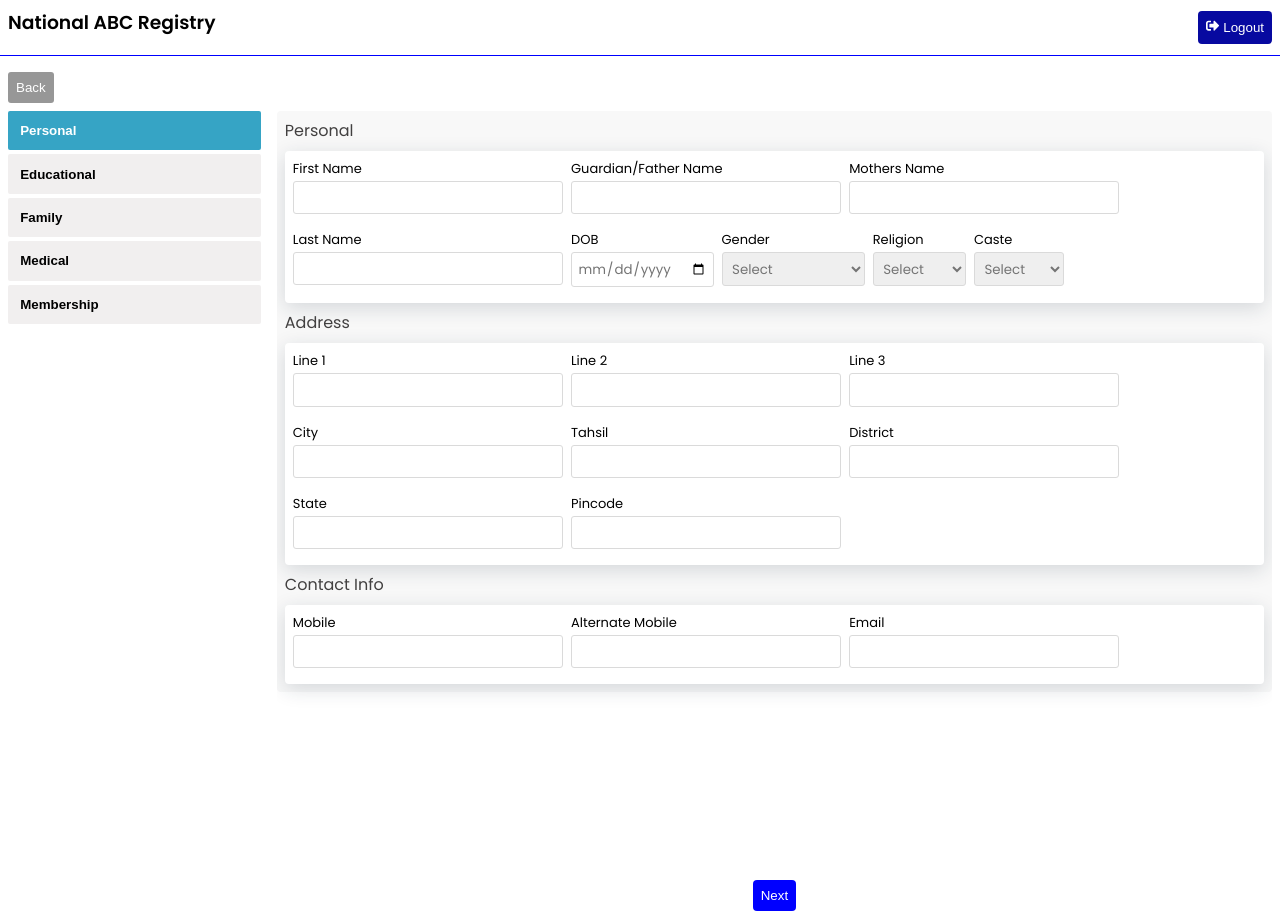
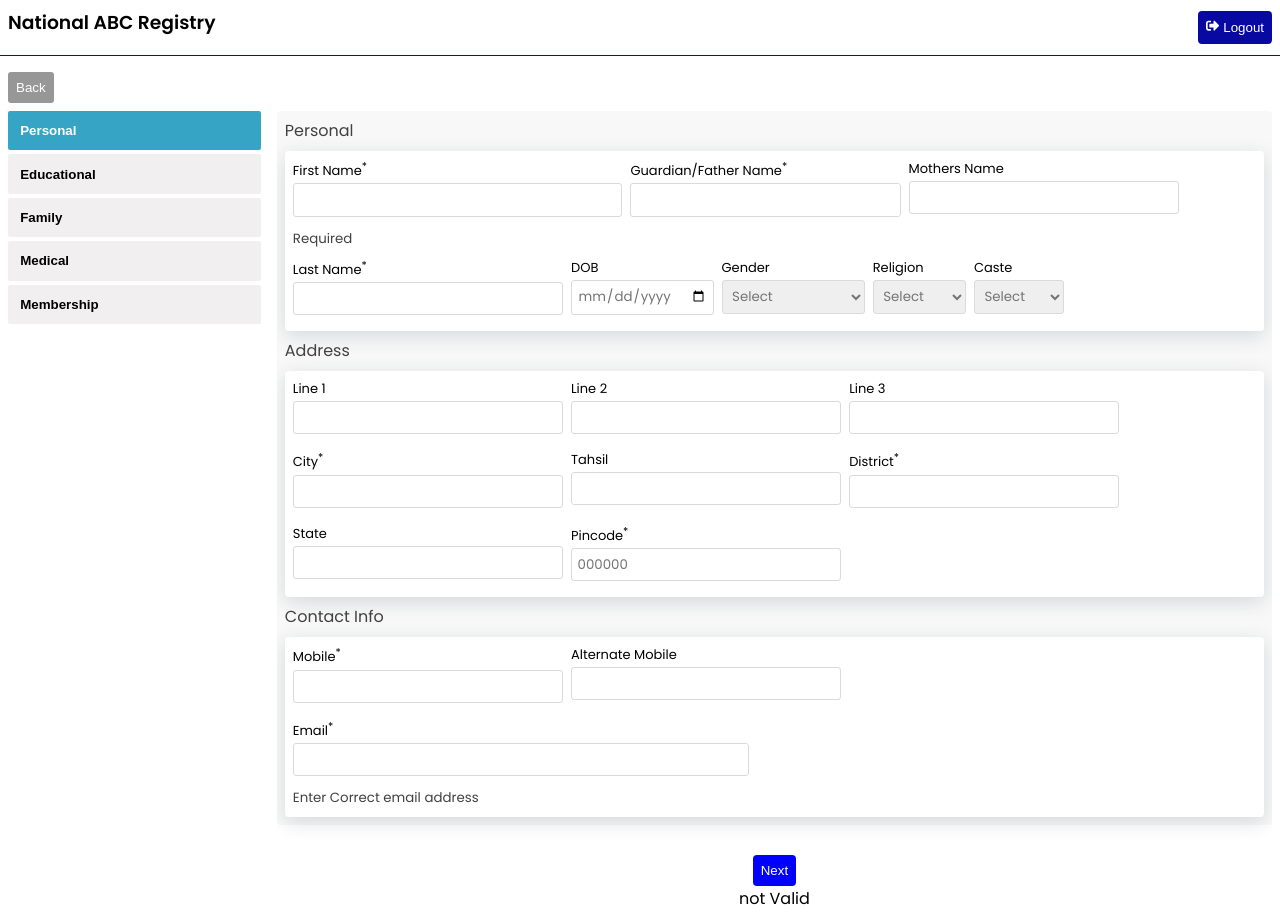
Before and after one commit to sadaatgithub/dashboard, a React (Create React App) app in the folder frontend/: page /add in a window 1280 px wide. Built offline with nearby package versions, Linux system fonts and the light colour scheme; no server answers; sample sign-in values are in the browser's storage.

Commit message:
added form validations

```diff
--- a/frontend/src/App.css
+++ b/frontend/src/App.css
@@ -806,6 +806,7 @@ input:invalid[focused="true"] ~ span {
   border: 1px solid rgb(150, 150, 150);
   top:-15%;
   right: 0;
+  min-width: 300px;
   /* bottom: 0; */
   background-color: rgb(233, 233, 233);
   backdrop-filter: blur(15px);
--- a/frontend/src/components/pwhData/AddNewPwh.js
+++ b/frontend/src/components/pwhData/AddNewPwh.js
@@ -23,13 +23,16 @@ const AddNewPwh = () => {
   const dispatch = useDispatch();
   const navigate = useNavigate();
 
-  const { data, isSuccess, isError, message ,isLoading} =
-    useSelector((state) => state.createPwh);
-  const {data:allData} =useSelector((state) => state.data)
+  const {isSuccess, isError, message ,isLoading} = useSelector((state) => state.createPwh);
 
-  // const filterData = allData.filter((data) => data.id == id)
+  const initialPersonalState = {
+    first_name:false,guardian_father_name:false,last_name:false,city:false,district:false,mobile:false,
+    pincode:false,email:false
+  }
 
-  const [addPwh, setAddPwh] = useState();
+  const [isPersonalInfo,setPersonalInfo] = useState(initialPersonalState)
+  const [isPersonalInfovalid, setPersonalInfoValid] =useState(false)
+  const [addPwh, setAddPwh] = useState({});
   const [focused, setFocused] = useState(false);
   const [formSteps, setFormSteps] = useState(0)
 
@@ -43,7 +46,7 @@ const AddNewPwh = () => {
   ]
 
 
-
+const isValid = Object.values(isPersonalInfo).every(value => value === true)
 
   const handleFocus = (e) => {
     setFocused(true);
@@ -69,12 +72,33 @@ const onPrev = () =>{
 const onFocus = (e) => {
     e.target.name === e.target.value && setFocused(true);
 };
+const onBlur = (name,value) =>{
+if(name === 'email'){
+  if(value.includes('@')){
+    setPersonalInfo((prevState) => {return {...prevState,[name]:true}})
 
+  } else {
+    setPersonalInfo((prevState) => {return {...prevState,[name]:false}})
+
+  }
+} else{
+  if(value){
+    setPersonalInfo((prevState) => {return {...prevState,[name]:true}})
+  } else{
+    setPersonalInfo((prevState) => {return {...prevState,[name]:false}})
+
+  }
+}
+}
   const onChange = (level) => (e) => {
+    const name = e.target.name
+    const value = e.target.value
+    const required = e.target.required
     if (!level) {
       setAddPwh((prevState) => {
         return {...prevState, [e.target.name]: e.target.value };
       });
+
     } else {
       setAddPwh((prevState) => {
         return {...prevState,[level]: {...prevState[level],[e.target.name]: e.target.value,
@@ -82,6 +106,10 @@ const onFocus = (e) => {
         };
       });
     }
+    if(required && !id){
+      onBlur(name,value)
+    }
+
   };
 
   const getPwh = id =>{
@@ -94,9 +122,8 @@ const onFocus = (e) => {
   }
 
   useEffect(() => {
-    // if(formSteps > 4){
-    //   setFormSteps(0)
-    // }
+    // console.log(isPersonalInfo)
+      console.log(isValid)
     if(id){
     getPwh(id)
   }
@@ -111,7 +138,7 @@ const onFocus = (e) => {
       toast.error(message);
     }
 
-  }, [id,dispatch,isSuccess,isError,isLoading,navigate]);
+  }, [id,dispatch,isSuccess,isError,isLoading,navigate,isValid,message]);
 
 
   return (
@@ -136,7 +163,7 @@ const onFocus = (e) => {
 
           <form className="form" onSubmit={onSubmit}>
             <div className="form-section">
-              {formSteps === 0 &&  <PersonalDetail addPwh={addPwh} onChange={onChange}/>}
+              {formSteps === 0 &&  <PersonalDetail addPwh={addPwh} onChange={onChange} valid={isPersonalInfo}/>}
               {formSteps === 1 &&  <EducationalDetails addPwh={addPwh} onChange={onChange}/>}
               {formSteps === 2 &&  <FamilyDetails addPwh={addPwh} onChange={onChange}/>}
               {formSteps === 3 &&  <MedicalDetails addPwh={addPwh} onChange={onChange}/>}
@@ -153,6 +180,7 @@ const onFocus = (e) => {
                   : isLoading? 'Sending'
                   : 'Add':"Next"} onClick={onNext}/>
             </div>
+            {isValid? "valid":"not Valid"}
           </form>
         </div>
       </div>
--- a/frontend/src/components/pwhData/forms/PersonalDetail.js
+++ b/frontend/src/components/pwhData/forms/PersonalDetail.js
@@ -1,7 +1,7 @@
-import React, { useEffect } from 'react'
+import React from 'react'
 
 const PersonalDetail = (props) => {
-    const {addPwh,onChange} = props
+    const {addPwh,onChange,valid} = props
 
 
 
@@ -12,23 +12,28 @@ const PersonalDetail = (props) => {
 
     <div className="personal-info">
       <div className="form-group">
-        <label htmlFor="first_name">First Name</label>
+        <label htmlFor="first_name">First Name<sup>*</sup></label>
         <input
           type="text"
           name="first_name"
-          value={addPwh?.first_name}
+          value={addPwh?.first_name || ''}
           onChange={onChange()}
+          required
+          // placeholder=
+
         />
+        <small>{valid.first_name === false? "Required" :""}</small>
       </div>
       <div className="form-group">
         <label htmlFor="guardian_father_name">
-          Guardian/Father Name
+          Guardian/Father Name<sup>*</sup>
         </label>
         <input
           type="text"
           name="guardian_father_name"
-          value={addPwh?.guardian_father_name}
+          value={addPwh?.guardian_father_name || ''}
           onChange={onChange()}
+          required
         />
         {/* <span className="error-span"><p>Required</p></span> */}
       </div>
@@ -37,17 +42,18 @@ const PersonalDetail = (props) => {
         <input
           type="text"
           name="mothers_name"
-          value={addPwh?.mothers_name}
+          value={addPwh?.mothers_name || ''}
           onChange={onChange()}
         />
       </div>
       <div className="form-group">
-        <label htmlFor="last_name">Last Name</label>
+        <label htmlFor="last_name">Last Name<sup>*</sup></label>
         <input
           type="text"
           name="last_name"
-          value={addPwh?.last_name}
+          value={addPwh?.last_name || ''}
           onChange={onChange()}
+          required
         />
       </div>
       <div className="form-group">
@@ -56,7 +62,7 @@ const PersonalDetail = (props) => {
           type="date"
           name="dob"
           // format
-          value={addPwh?.dob}
+          value={addPwh?.dob || ''}
           onChange={onChange()}
         />
       </div>
@@ -66,7 +72,7 @@ const PersonalDetail = (props) => {
         <select
           name="gender"
           id="gender"
-          value={addPwh?.gender}
+          value={addPwh?.gender || ''}
           onChange={onChange()}
         >
           <option value="not selected">Select</option>
@@ -81,7 +87,7 @@ const PersonalDetail = (props) => {
         <select
           name="religion"
           id="religion"
-          value={addPwh?.religion}
+          value={addPwh?.religion || ''}
           onChange={onChange()}
         >
           <option value="not selected">Select</option>
@@ -97,7 +103,7 @@ const PersonalDetail = (props) => {
         <select
           name="caste"
           id="caste"
-          value={addPwh?.caste}
+          value={addPwh?.caste || ''}
           onChange={onChange()}
         >
           <option value="not selected">Select</option>
@@ -117,7 +123,7 @@ const PersonalDetail = (props) => {
                     <label htmlFor="line_1">Line 1</label>
                     <input
                       type="text"
-                      value={addPwh?.pwh_address?.line_1}
+                      value={addPwh?.pwh_address?.line_1 || ''}
                       name="line_1"
                       // onChange={onChange('pwh_address')}
                       onChange={onChange("pwh_address")}
@@ -128,7 +134,7 @@ const PersonalDetail = (props) => {
                     <input
                       type="text"
                       name="line_2"
-                      value={addPwh?.pwh_address?.line_2}
+                      value={addPwh?.pwh_address?.line_2 || ''}
                       onChange={onChange("pwh_address")}
                     />
                   </div>
@@ -137,35 +143,38 @@ const PersonalDetail = (props) => {
                     <input
                       type="text"
                       name="line_3"
-                      value={addPwh?.pwh_address?.line_3}
+                      value={addPwh?.pwh_address?.line_3 || ''}
                       onChange={onChange("pwh_address")}
                     />
                   </div>
                   <div className="form-group">
-                    <label htmlFor="city">City</label>
+                    <label htmlFor="city">City<sup>*</sup></label>
                     <input
                       type="text"
                       name="city"
-                      value={addPwh?.pwh_address?.city}
+                      value={addPwh?.pwh_address?.city || ''}
                       onChange={onChange("pwh_address")}
+                      required
+
                     />
                   </div>
                   <div className="form-group">
                     <label htmlFor="tahsil">Tahsil</label>
                     <input
                       type="text"
-                      value={addPwh?.pwh_address?.tahsil}
+                      value={addPwh?.pwh_address?.tahsil || ''}
                       name="tahsil"
                       onChange={onChange("pwh_address")}
                     />
                   </div>
                   <div className="form-group">
-                    <label htmlFor="district">District</label>
+                    <label htmlFor="district">District<sup>*</sup></label>
                     <input
                       type="text"
                       name="district"
-                      value={addPwh?.pwh_address?.district}
+                      value={addPwh?.pwh_address?.district || ''}
                       onChange={onChange("pwh_address")}
+                      required
                     />
                   </div>
                   <div className="form-group">
@@ -173,48 +182,58 @@ const PersonalDetail = (props) => {
                     <input
                       type="text"
                       name="state"
-                      value={addPwh?.pwh_address?.state}
+                      value={addPwh?.pwh_address?.state || ''}
                       onChange={onChange("pwh_address")}
                     />
                   </div>
                   <div className="form-group">
-                    <label htmlFor="pincode">Pincode</label>
+                    <label htmlFor="pincode">Pincode<sup>*</sup></label>
                     <input
                       type="number"
                       name="pincode"
-                      value={addPwh?.pwh_address?.pincode}
+                      value={addPwh?.pwh_address?.pincode || ''}
                       onChange={onChange("pwh_address")}
+                      required
+                      placeholder='000000'
+
                     />
                   </div>
                 </div>
                 <p>Contact Info</p>
                 <div className="contact-info">
                   <div className="form-group">
-                    <label htmlFor="mobile">Mobile</label>
+                    <label htmlFor="mobile">Mobile<sup>*</sup></label>
                     <input
-                      type="text"
+                      type="number"
                       name="mobile"
-                      value={addPwh?.contact?.mobile}
+                      value={addPwh?.contact?.mobile || ''}
                       onChange={onChange("contact")}
+                      required
+
                     />
                   </div>
                   <div className="form-group">
                     <label htmlFor="alternate_mobile">Alternate Mobile</label>
                     <input
-                      type="text"
+                      type="number"
+                      pattern="[0-9]{3}-[0-9]{3}-[0-9]{3}"
                       name="alternate_mobile"
-                      value={addPwh?.contact?.alternate_mobile}
+                      value={addPwh?.contact?.alternate_mobile || ''}
                       onChange={onChange("contact")}
                     />
                   </div>
                   <div className="form-group">
-                    <label htmlFor="email">Email</label>
+                    <label htmlFor="email">Email<sup>*</sup></label>
                     <input
                       type="email"
                       name="email"
-                      value={addPwh?.contact?.email}
+                      value={addPwh?.contact?.email || ''}
                       onChange={onChange("contact")}
+                      required
+
                     />
+
+        <small>{valid.email === false? "Enter Correct email address" :""}</small>
                   </div>
                 </div>
                 </div>
--- a/frontend/src/components/pwhData/forms/form.css
+++ b/frontend/src/components/pwhData/forms/form.css
@@ -147,3 +147,8 @@ color: black;}
   background-color: transparent;
   /* border: 1px solid grey; */
 }
+input::-webkit-outer-spin-button,
+input::-webkit-inner-spin-button {
+  -webkit-appearance: none;
+  margin: 0;
+}
```
Also changed, not shown: frontend/src/components/pwhData/forms/EducationalDetails.js (+4 -5 lines), frontend/src/components/pwhData/forms/MedicalDetails.js (+4 -4 lines), 1 other file (tests, documents, lock files or other folders).
